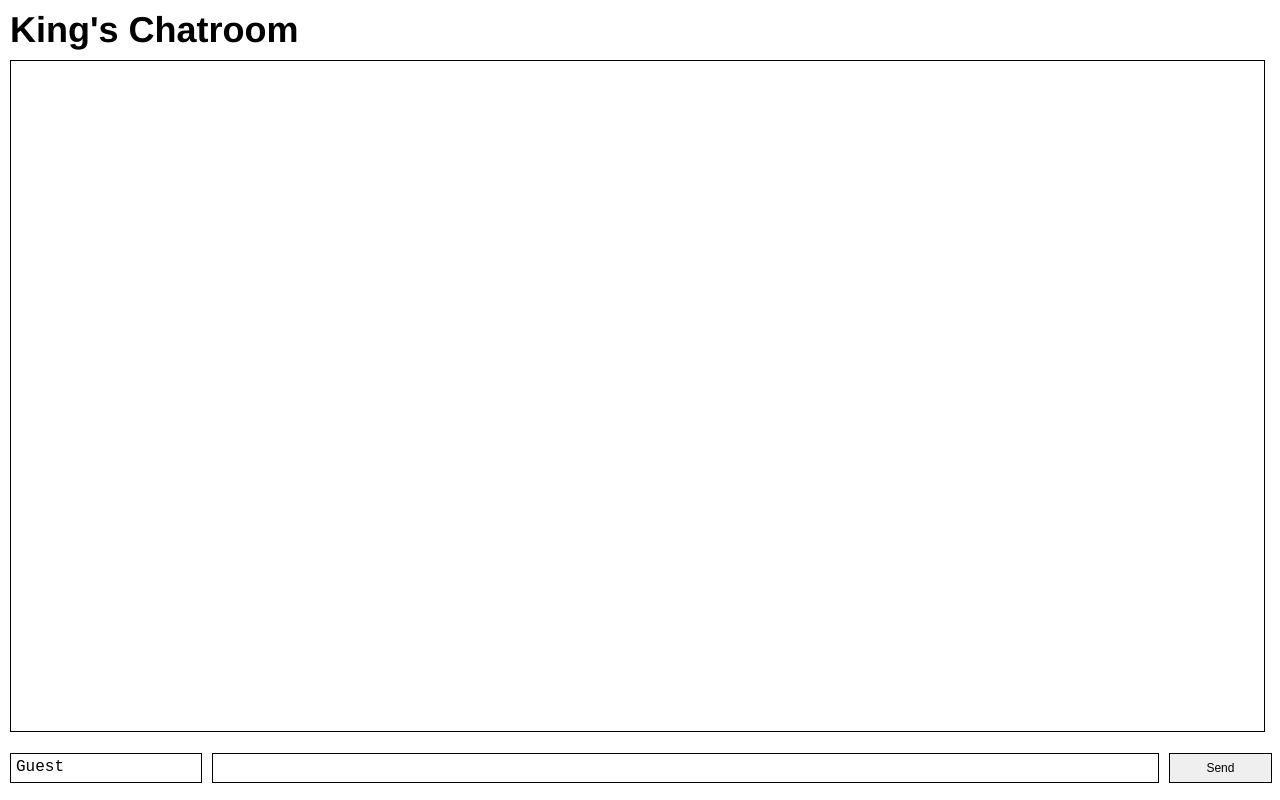
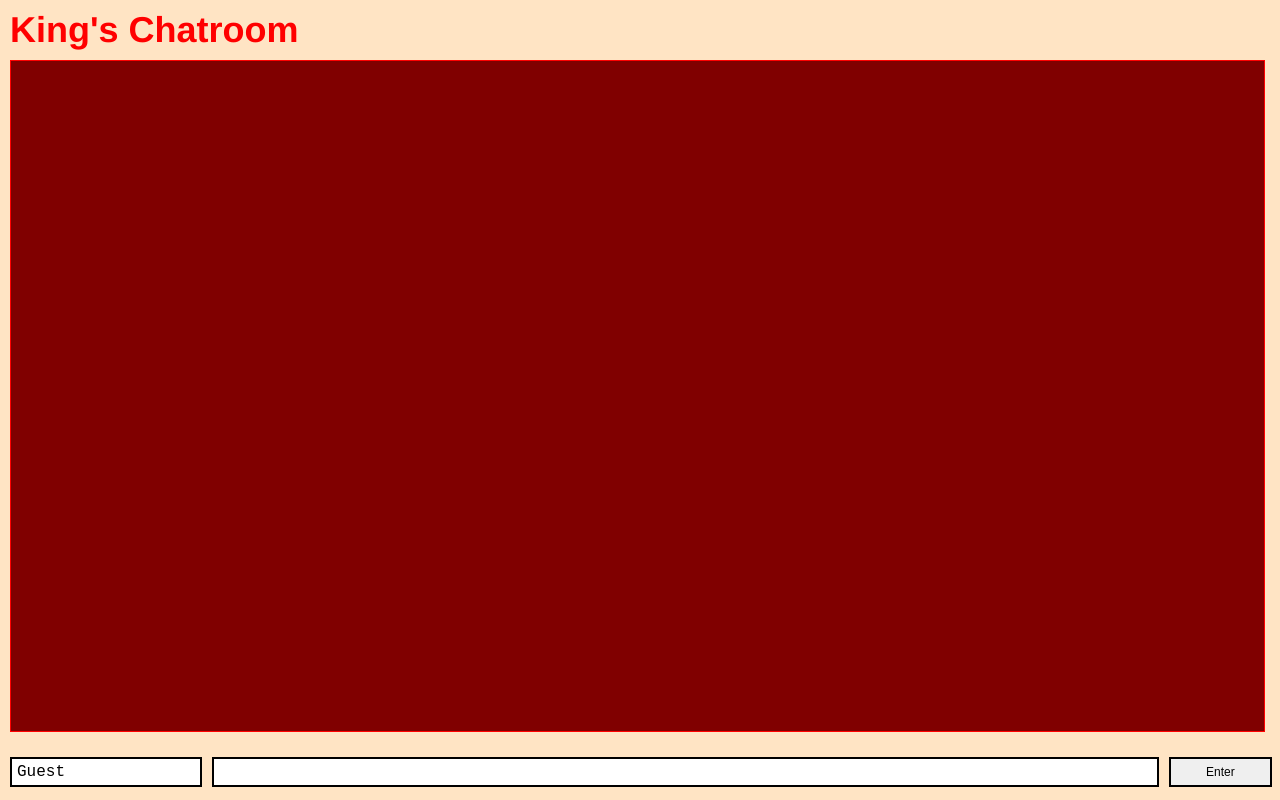
Before and after one commit to TusharKaw/Kings-Chatroom, a website: page public/index.htm in a window 1280 px wide. Drawn offline with Linux system fonts and the light colour scheme; no server answers.

Commit message:
css updated

```diff
--- a/public/index.html
+++ b/public/index.htm
@@ -3,7 +3,7 @@
 
 <head>
     <title>Chat Room</title>
-    <link rel="stylesheet" href="css/main.css">
+    <link rel="stylesheet" href="page.css">
     </link>
 </head>
 
@@ -19,7 +19,7 @@
             <textarea id="inputArea__name" maxlength="40" spellcheck="false" onkeydown="inputAreaNameKeyPressed();">Guest</textarea>
             <textarea id="inputArea__message" maxlength="400" spellcheck="false" onkeypress="inputAreaMessageKeyPressed();"></textarea>
             <button id="inputArea__sendButton">
-                Send
+                Enter
             </button>
         </div>
     </div>
--- a/public/css/main.css
+++ b/public/page.css
@@ -10,11 +10,13 @@ html {
 
 body {
     font-family: Helvetica, sans-serif;
+    background-color: bisque;
 }
 
 #header {
     margin-left: 10px;
     line-height: 3.3em;
+    color: red;
 }
 
 #chatArea
@@ -26,18 +28,20 @@ body {
     margin-left: 10px;
     overflow-y: scroll;
     overflow-x: hidden;
-    border: 1px solid black;
+    border: 1px solid red;
+    background: maroon;
 }
 
 .chatArea__text {
     font-size: 16px;
     line-height: 1.25em;
     text-indent: 5px;
+    color: white;
 }
 
 #inputArea {
     position:absolute;
-    bottom:12px;
+    bottom: 8px;
     width:100%;
 }
 
@@ -46,7 +50,7 @@ body {
     width:15%;
     height:30px;
     resize: none;
-    border: 1px solid black;
+    border: 2px solid black;
     font-size: 16px;
     white-space: pre;
     overflow-wrap: normal;
@@ -60,7 +64,7 @@ body {
     width:74%;
     height:30px;
     resize: none;
-    border: 1px solid black;
+    border: 2px solid black;
     font-size: 16px;
     white-space: pre;
     overflow-wrap: normal;
@@ -74,6 +78,6 @@ body {
     position: absolute;
     width:8%;
     height:30px;
-    border: 1px solid black;
+    border: 2px solid black;
     font-size: 12px;
 }
```
